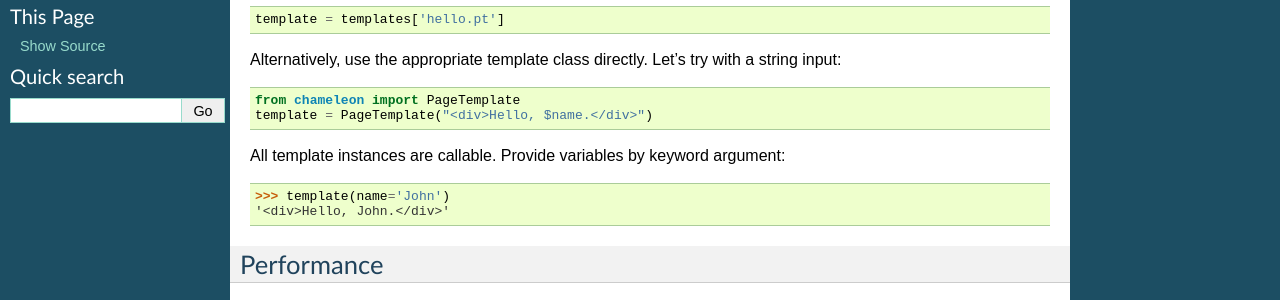
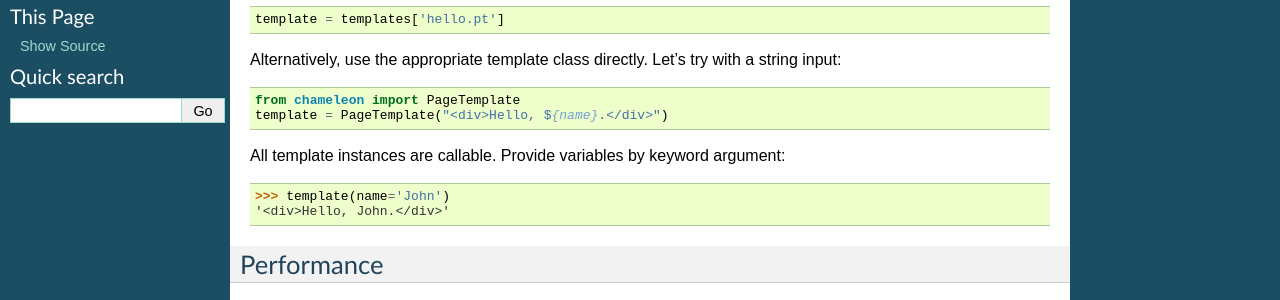
Before and after one commit to malthe/chameleon, a Sphinx documentation site: the page built from docs/library.rst, in a window 1280 px wide and 900 px high, scrolled down 322 px. Shown: the part 152-452 px from the top of the window. Built offline with Sphinx 7.4.7, drawn with Linux system fonts in a browser that asks for light colours.

Commit message:
Fixed expression interpolation example.

```diff
--- a/docs/library.rst
+++ b/docs/library.rst
@@ -32,7 +32,7 @@ Alternatively, use the appropriate template class directly. Let's try
 with a string input::
 
   from chameleon import PageTemplate
-  template = PageTemplate("<div>Hello, $name.</div>")
+  template = PageTemplate("<div>Hello, ${name}.</div>")
 
 All template instances are callable. Provide variables by keyword
 argument::
```
